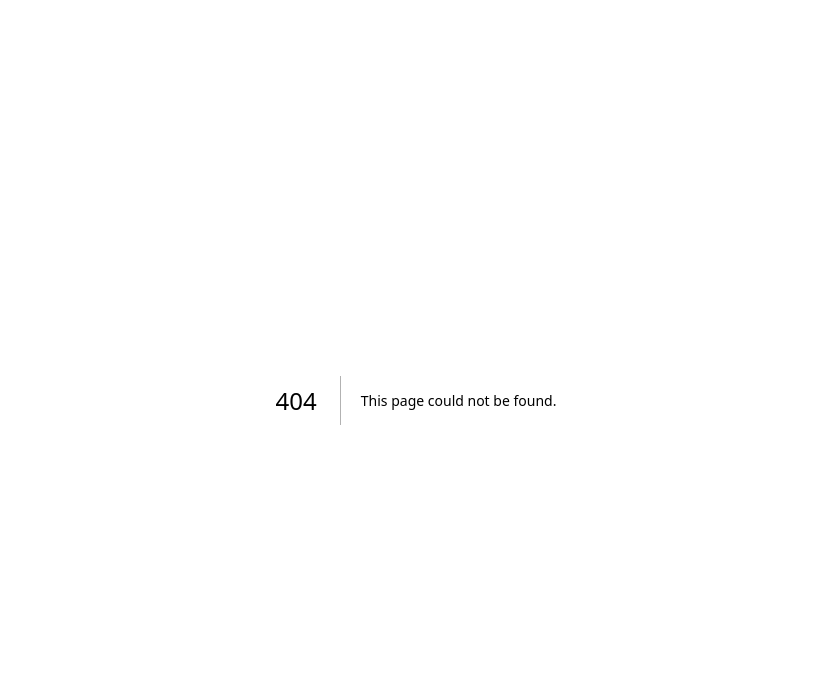
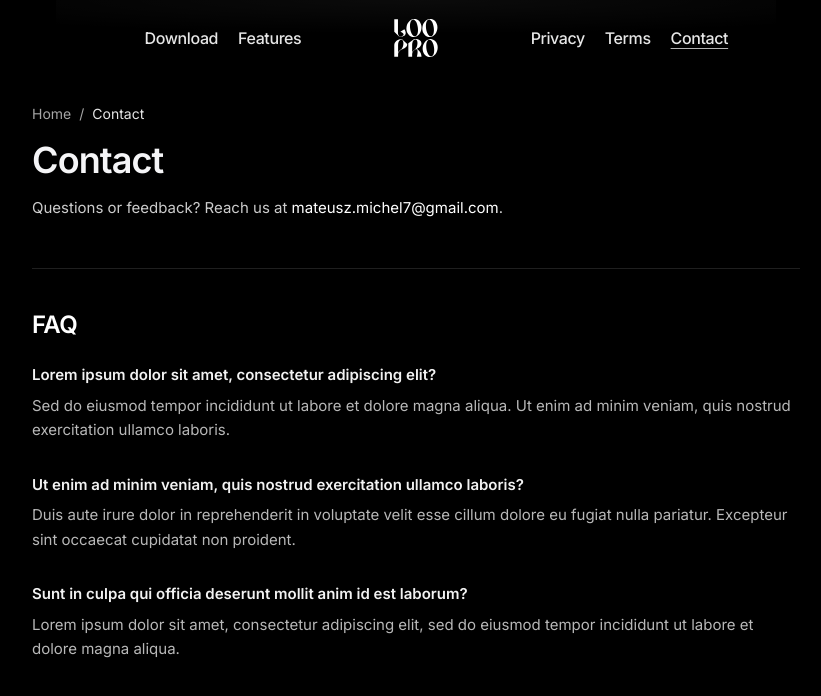
Before and after one commit to Lorexowy/Loopro-website, a Next.js app: page /contact in a window 1280 px wide. Before the commit this address had no page. Shown: the top 696 px of the page, without its empty margins (224-1045 px from the left). Built offline with nearby package versions, Linux system fonts and the light colour scheme.

Commit message:
dodane strony

```diff
--- a/app/components/Header.tsx
+++ b/app/components/Header.tsx
@@ -6,14 +6,14 @@ import { useEffect, useState } from "react";
 import { usePathname } from "next/navigation";
 
 const linkLeft = [
-  { href: "/#download", label: "Download" },
+  { href: "/download", label: "Download" },
   { href: "/features", label: "Features" },
 ] as const;
 
 const linkRight = [
   { href: "/privacy", label: "Privacy" },
   { href: "/terms", label: "Terms" },
-  { href: "/#contact", label: "Contact" },
+  { href: "/contact", label: "Contact" },
 ] as const;
 
 const linkClass =
--- /dev/null
+++ b/app/contact/page.tsx
@@ -0,0 +1,87 @@
+import type { Metadata } from "next";
+import Link from "next/link";
+import { SiteHeader } from "../components/SiteHeader";
+
+const EMAIL = "mateusz.michel7@gmail.com";
+
+const faqItems = [
+  {
+    question: "Lorem ipsum dolor sit amet, consectetur adipiscing elit?",
+    answer:
+      "Sed do eiusmod tempor incididunt ut labore et dolore magna aliqua. Ut enim ad minim veniam, quis nostrud exercitation ullamco laboris.",
+  },
+  {
+    question:
+      "Ut enim ad minim veniam, quis nostrud exercitation ullamco laboris?",
+    answer:
+      "Duis aute irure dolor in reprehenderit in voluptate velit esse cillum dolore eu fugiat nulla pariatur. Excepteur sint occaecat cupidatat non proident.",
+  },
+  {
+    question: "Sunt in culpa qui officia deserunt mollit anim id est laborum?",
+    answer:
+      "Lorem ipsum dolor sit amet, consectetur adipiscing elit, sed do eiusmod tempor incididunt ut labore et dolore magna aliqua.",
+  },
+] as const;
+
+export const metadata: Metadata = {
+  title: "Contact — Loopro",
+  description: "Get in touch with Loopro.",
+};
+
+export default function ContactPage() {
+  return (
+    <main className="min-h-[100svh] bg-black px-4 pb-10 pt-[calc(5.5rem+env(safe-area-inset-top))] text-[var(--lp-fg)] sm:px-6 sm:pt-[calc(6.5rem+env(safe-area-inset-top))]">
+      <SiteHeader />
+      <div className="mx-auto w-full max-w-3xl">
+        <nav
+          aria-label="Breadcrumb"
+          className="mb-4 flex flex-wrap items-center gap-2 text-sm text-white/65"
+        >
+          <Link href="/" className="transition-colors hover:text-white">
+            Home
+          </Link>
+          <span aria-hidden>/</span>
+          <span className="text-white/90">Contact</span>
+        </nav>
+
+        <h1 className="text-3xl font-semibold tracking-tight sm:text-4xl">
+          Contact
+        </h1>
+        <p className="mt-4 text-[15px] leading-relaxed text-white/80">
+          Questions or feedback? Reach us at{" "}
+          <a
+            href={`mailto:${EMAIL}`}
+            className="text-white underline-offset-4 transition-colors hover:text-[var(--lp-accent-hover)] hover:underline"
+          >
+            {EMAIL}
+          </a>
+          .
+        </p>
+
+        <section
+          aria-labelledby="faq-heading"
+          className="mt-12 border-t border-white/12 pt-10"
+        >
+          <h2
+            id="faq-heading"
+            className="text-xl font-semibold tracking-tight text-white sm:text-2xl"
+          >
+            FAQ
+          </h2>
+          <ul className="mt-6 space-y-8">
+            {faqItems.map((item) => (
+              <li key={item.question}>
+                <h3 className="text-[15px] font-semibold leading-snug text-white/95">
+                  {item.question}
+                </h3>
+                <p className="mt-2 text-[15px] leading-relaxed text-white/72">
+                  {item.answer}
+                </p>
+              </li>
+            ))}
+          </ul>
+        </section>
+      </div>
+    </main>
+  );
+}
--- /dev/null
+++ b/app/download/page.tsx
@@ -0,0 +1,64 @@
+import type { Metadata } from "next";
+import Image from "next/image";
+import { SiteHeader } from "../components/SiteHeader";
+
+export const metadata: Metadata = {
+  title: "Download — Loopro",
+  description: "Download Loopro from the Apple App Store.",
+};
+
+export default function DownloadPage() {
+  return (
+    <main className="flex h-[100dvh] max-h-[100dvh] flex-col overflow-hidden bg-black text-[var(--lp-fg)]">
+      <SiteHeader />
+      <div className="flex min-h-0 flex-1 flex-col pt-[calc(5.5rem+env(safe-area-inset-top))] sm:pt-[calc(6.5rem+env(safe-area-inset-top))]">
+        <div className="grid min-h-0 flex-1 grid-cols-1 md:grid-cols-2">
+          <div className="relative hidden min-h-0 items-center justify-center px-6 py-4 md:flex">
+            <Image
+              src="/iphone_main_phone_view.png"
+              alt="Loopro app preview on iPhone"
+              width={682}
+              height={1200}
+              priority
+              className="h-auto max-h-[min(78dvh,720px)] w-auto max-w-[min(42vw,320px)] object-contain"
+            />
+          </div>
+
+          <div className="flex min-h-0 flex-col items-center justify-center gap-6 px-5 py-8 text-center sm:gap-7 sm:px-8">
+            <Image
+              src="/apple-app-store-svgrepo-com.svg"
+              alt=""
+              width={256}
+              height={256}
+              priority
+              unoptimized
+              className="h-[88px] w-[88px] shrink-0 sm:h-[104px] sm:w-[104px]"
+            />
+            <p className="max-w-md text-pretty text-[15px] leading-relaxed text-white/78 sm:text-[17px]">
+              You can download my app only from the official{" "}
+              <span className="text-white/92">Apple App Store</span>.
+            </p>
+            <span
+              className="inline-flex opacity-95"
+              aria-label="App Store badge — link will be available after release"
+            >
+              <Image
+                src="/Download_on_the_App_Store_Badge_US-UK_RGB_wht_092917.svg"
+                alt="Download on the App Store"
+                width={220}
+                height={66}
+                priority
+                unoptimized
+                className="h-[40px] w-auto sm:h-[44px] md:h-[46px]"
+              />
+            </span>
+            <p className="max-w-md text-[13px] leading-relaxed text-white/55 sm:text-sm">
+              Planned release:{" "}
+              <span className="font-medium text-white/75">May 2026</span>
+            </p>
+          </div>
+        </div>
+      </div>
+    </main>
+  );
+}
--- /dev/null
+++ b/app/not-found.tsx
@@ -0,0 +1,45 @@
+import type { Metadata } from "next";
+import Link from "next/link";
+import { SiteHeader } from "./components/SiteHeader";
+
+export const metadata: Metadata = {
+  title: "Page not found — Loopro",
+  description: "The page you are looking for does not exist.",
+};
+
+export default function NotFound() {
+  return (
+    <main className="min-h-[100svh] bg-black px-4 pb-10 pt-[calc(5.5rem+env(safe-area-inset-top))] text-[var(--lp-fg)] sm:px-6 sm:pt-[calc(6.5rem+env(safe-area-inset-top))]">
+      <SiteHeader />
+      <div className="mx-auto w-full max-w-3xl">
+        <nav
+          aria-label="Breadcrumb"
+          className="mb-4 flex flex-wrap items-center gap-2 text-sm text-white/65"
+        >
+          <Link href="/" className="transition-colors hover:text-white">
+            Home
+          </Link>
+          <span aria-hidden>/</span>
+          <span className="text-white/90">Page not found</span>
+        </nav>
+
+        <p className="text-sm font-medium tracking-wide text-white/55">404</p>
+        <h1 className="mt-2 text-3xl font-semibold tracking-tight sm:text-4xl">
+          This page doesn&apos;t exist
+        </h1>
+        <p className="mt-4 max-w-lg text-[15px] leading-relaxed text-white/75">
+          The address may be mistyped, or the page may have been moved or
+          removed. Check the URL or return to the homepage.
+        </p>
+        <div className="mt-8">
+          <Link
+            href="/"
+            className="inline-flex items-center justify-center rounded-xl border border-white/20 bg-white/[0.06] px-5 py-2.5 text-[15px] font-medium text-white transition-colors hover:border-white/30 hover:bg-white/[0.1] focus-visible:outline focus-visible:outline-2 focus-visible:outline-offset-4 focus-visible:outline-[var(--lp-accent)]"
+          >
+            Back to home
+          </Link>
+        </div>
+      </div>
+    </main>
+  );
+}
--- a/app/privacy/page.tsx
+++ b/app/privacy/page.tsx
@@ -3,14 +3,14 @@ import Link from "next/link";
 import { SiteHeader } from "../components/SiteHeader";
 
 const navLeft = [
-  { href: "/#download", label: "Download" },
+  { href: "/download", label: "Download" },
   { href: "/features", label: "Features" },
 ] as const;
 
 const navRight = [
   { href: "/privacy", label: "Privacy" },
   { href: "/terms", label: "Terms" },
-  { href: "/#contact", label: "Contact" },
+  { href: "/contact", label: "Contact" },
 ] as const;
 
 const linkClass =
--- a/app/terms/page.tsx
+++ b/app/terms/page.tsx
@@ -3,14 +3,14 @@ import Link from "next/link";
 import { SiteHeader } from "../components/SiteHeader";
 
 const navLeft = [
-  { href: "/#download", label: "Download" },
+  { href: "/download", label: "Download" },
   { href: "/features", label: "Features" },
 ] as const;
 
 const navRight = [
   { href: "/privacy", label: "Privacy" },
   { href: "/terms", label: "Terms" },
-  { href: "/#contact", label: "Contact" },
+  { href: "/contact", label: "Contact" },
 ] as const;
 
 const linkClass =
```
Also changed, not shown: public/apple-app-store-svgrepo-com.svg (added).
